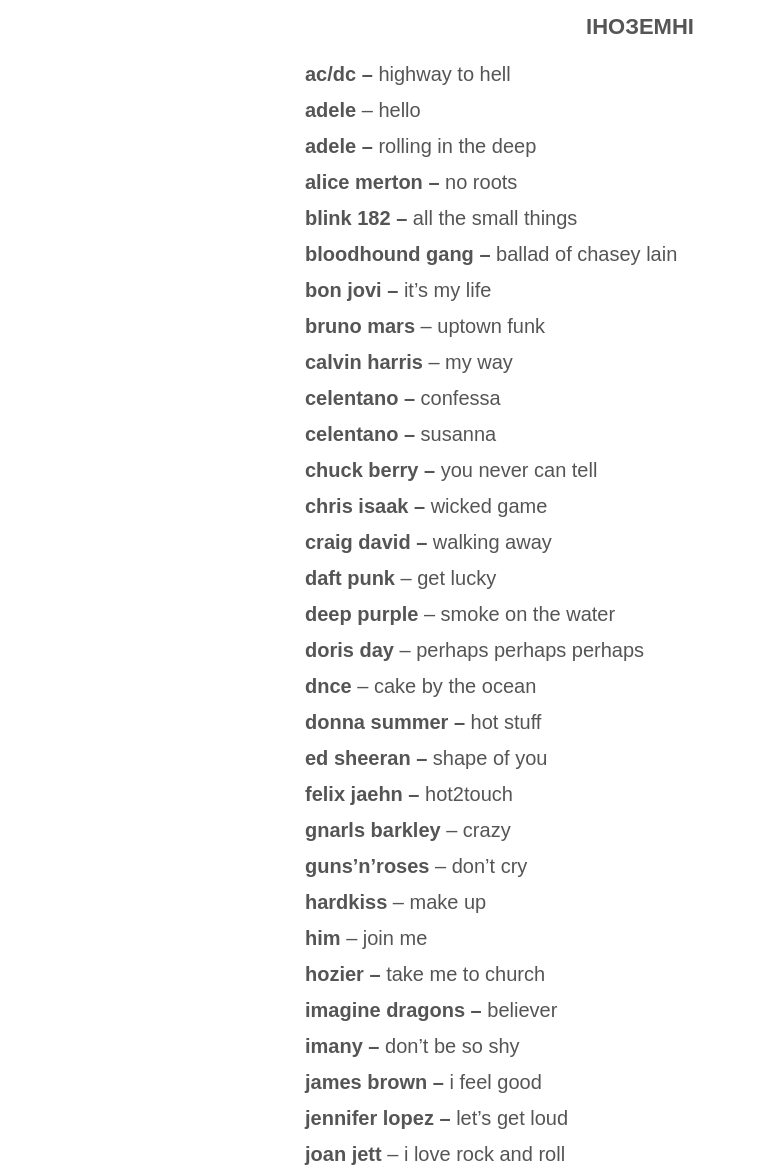
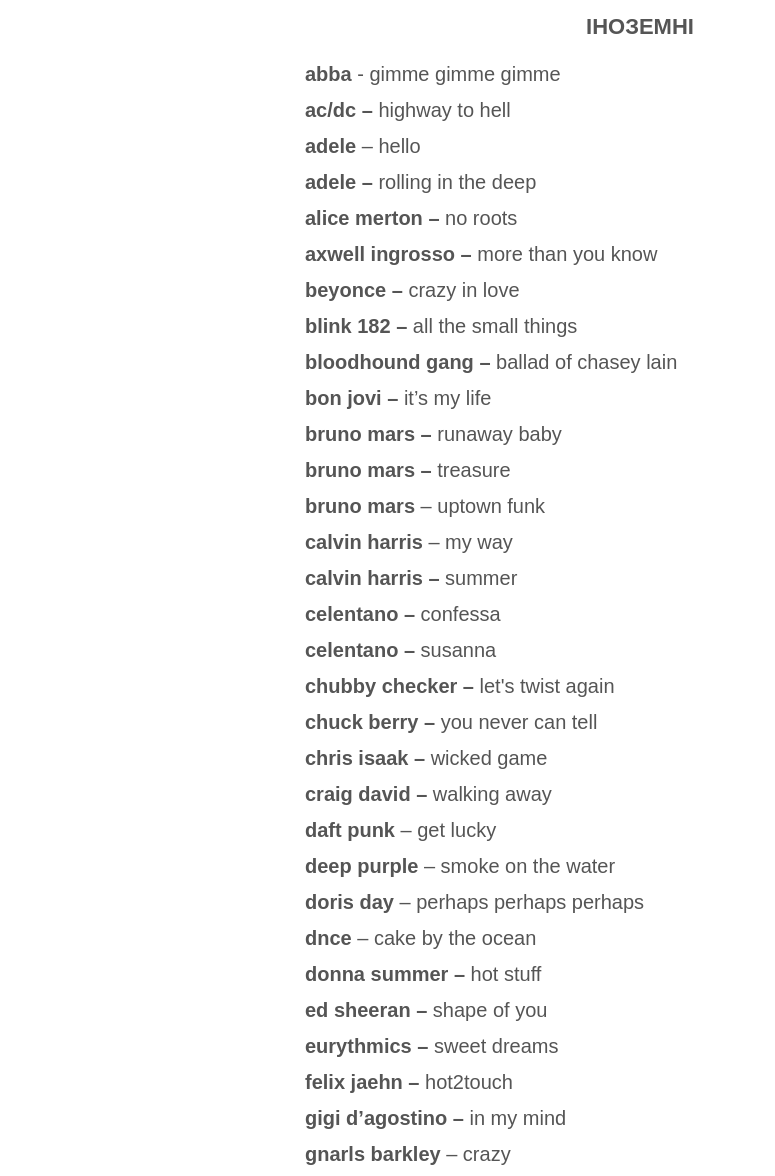
Before and after one commit to NataliaYaremko/CoverBand, a plain HTML site: page songs.html in a window 1280 px wide. Shown: the part 113-1289 px from the top of the page, without its empty margins (0-775 px from the left). Drawn offline with nearby package versions, Linux system fonts and the light colour scheme.

Commit message:
Update songs.html

```diff
--- a/songs.html
+++ b/songs.html
@@ -33,17 +33,24 @@
         <h1 class="text-center">Репертуар</h1>
         <p class="text-center"><b>ІНОЗЕМНІ</b></p>
         <ul>
+          <li><b>abba</b> - gimme gimme gimme</li>
           <li><b>AC</b><b>/</b><b>DC &#8211; </b>highway to hell</li>
           <li><b>Adele </b>– hello</li>
           <li><b>Adele – </b>rolling in the deep</li>
           <li><b>Alice Merton – </b>no roots</li>
+          <li><b>axwell ingrosso – </b>more than you know</li>
+          <li><b>beyonce – </b>crazy in love</li>
           <li><b>Blink 182 &#8211; </b>all the small things</li>
           <li><b>Bloodhound gang &#8211; </b>ballad of chasey lain</li>
           <li><b>Bon jovi &#8211; </b>it&#8217;s my life</li>
+          <li><b>bruno mars – </b>runaway baby</li>
+          <li><b>bruno mars – </b>treasure</li>
           <li><b>bruno mars </b> &#8211; uptown funk</li>
-          <li><b>Calvin Harris</b> &#8211; my way</li>
+          <li><b>calvin harris</b> &#8211; my way</li>
+          <li><b>calvin harris – </b>summer</li>
           <li><b>Celentano &#8211; </b>confessa</li>
           <li><b>Celentano – </b>susanna</li>
+          <li><b>chubby checker – </b>let's twist again</li>
           <li><b>Chuck berry &#8211; </b>you never can tell</li>
           <li><b>Chris isaak – </b>wicked game</li>
           <li><b>Craig david &#8211; </b>walking away</li>
@@ -53,11 +60,12 @@
           <li><b>DNCE</b> &#8211; Cake By The Ocean</li>
           <li><b>Donna summer – </b>hot stuff</li>
           <li><b>ed sheeran – </b>shape of you</li>
+          <li><b>eurythmics – </b>sweet dreams</li>
           <li><b>felix jaehn – </b>hot2touch</li>
+          <li><b>gigi d’agostino – </b>in my mind</li>
           <li><b>Gnarls barkley</b> – crazy</li>
           <li><b>Guns&#8217;n&#8217;roses</b> &#8211; don&#8217;t cry</li>
           <li><b>Hardkiss</b> &#8211; make up</li>
-          <li><b>Him </b>– join me</li>
           <li><b>Hozier – </b>take me to church</li>
           <li><b>imagine dragons – </b>believer</li>
           <li><b>Imany – </b>don&#8217;t be so shy</li>
@@ -67,13 +75,16 @@
           <li><b>Joe cocker &#8211; </b>unchain my heart</li>
           <li><b>John newman &#8211; </b>love me again</li>
           <li><b>Justin timberlake – </b>mirrors</li>
+          <li><b>Justin timberlake – </b>what goes around</li>
           <li><b>Limp bizkit &#8211; </b>behind blue eyes</li>
           <li><b>Maroon 5 &#8211; </b>move like jagger</li>
           <li><b>Maroon 5 &#8211; </b>one more night</li>
           <li><b>Metallica &#8211; </b>nothing else matters</li>
           <li><b>Michael jackson – </b>billie jean</li>
           <li><b>Modern talking – </b>cheri cheri lady</li>
+          <li><b>moloko – </b>sing it back</li>
           <li><b>Naughty boy</b> &#8211; la la la</li>
+          <li><b>nicole scherzinger – </b>poison</li>
           <li><b>Nirvana &#8211; </b>rape me</li>
           <li><b>Ofenbach</b> &#8211; Be Mine</li>
           <li><b>Ofenbach</b> &#8211; katchi</li>
@@ -86,7 +97,9 @@
           <li><b>pussycat dolls &#8211; </b>tainted love</li>
           <li><b>Ray charles – </b>hit the road jack</li>
           <li><b>Reamonn &#8211; </b>out of reach</li>
+          <li><b>Reamonn – </b>supergirl</li>
           <li><b>Red hot chili peppers – </b>californication</li>
+          <li><b>real 2 real – </b>i like to move it</li>
           <li><b>Rihanna – </b>diamonds</li>
           <li><b>Robin Schulz</b> &#8211; Sugar</li>
           <li><b>Sam brown</b> &#8211; stop</li>
@@ -95,6 +108,9 @@
           <li><b>sade</b> &#8211; smooth operator</li>
           <li><b>Shocking blue &#8211; </b>venus</li>
           <li><b>Sting &#8211; </b>shape of my heart</li>
+          <li><b>stromae – </b>alors on dance</li>
+          <li><b>system of a down – </b>lonely day</li>
+          <li><b>the weeknd – </b>ordinary life</li>
           <li><b>Tina turner &#8211; </b>simply the best</li>
           <li><b>Tito &amp; tarantula</b> &#8211; after dark</li>
           <li><b>Tom jones – </b>sex bomb</li>
```
